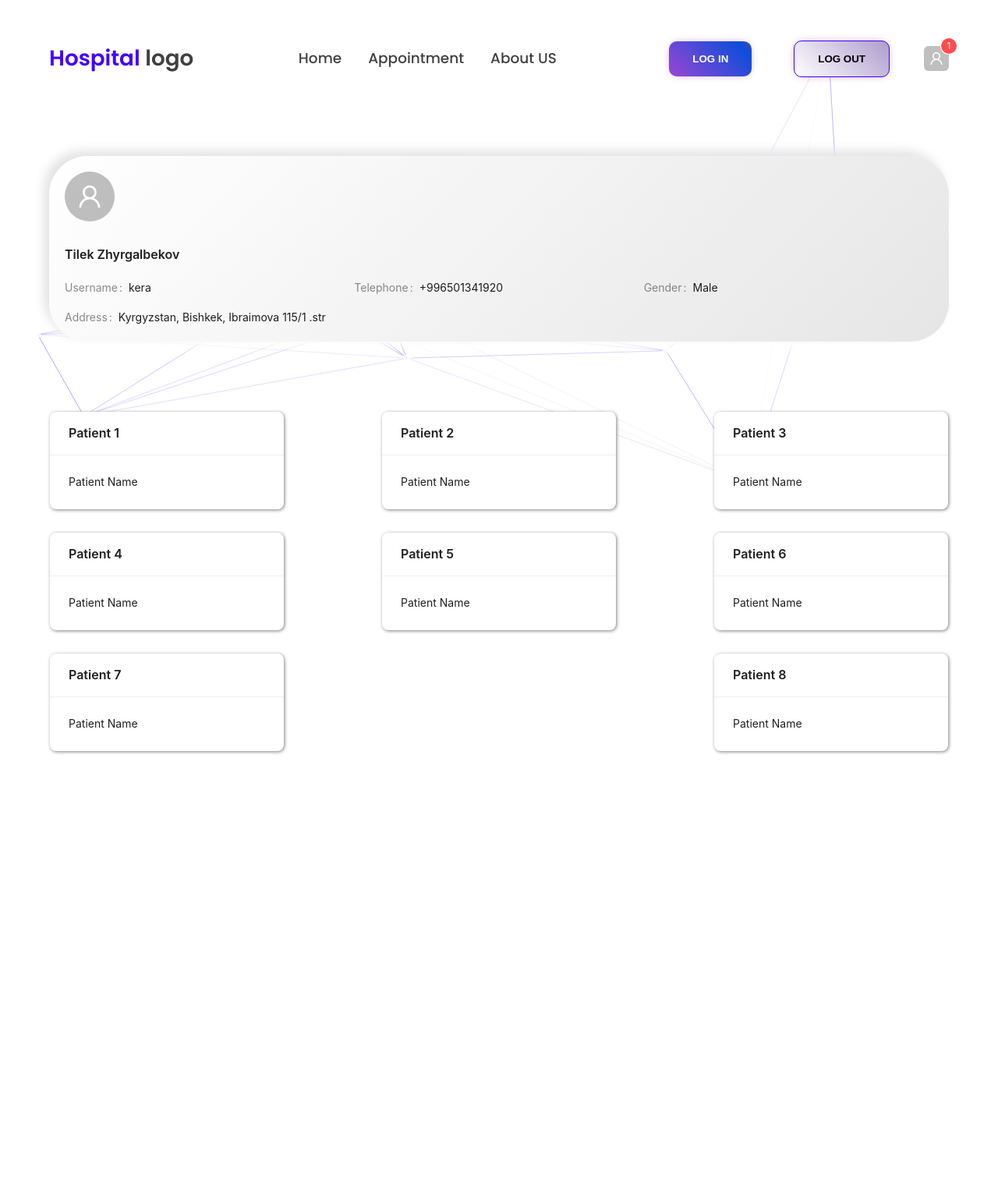
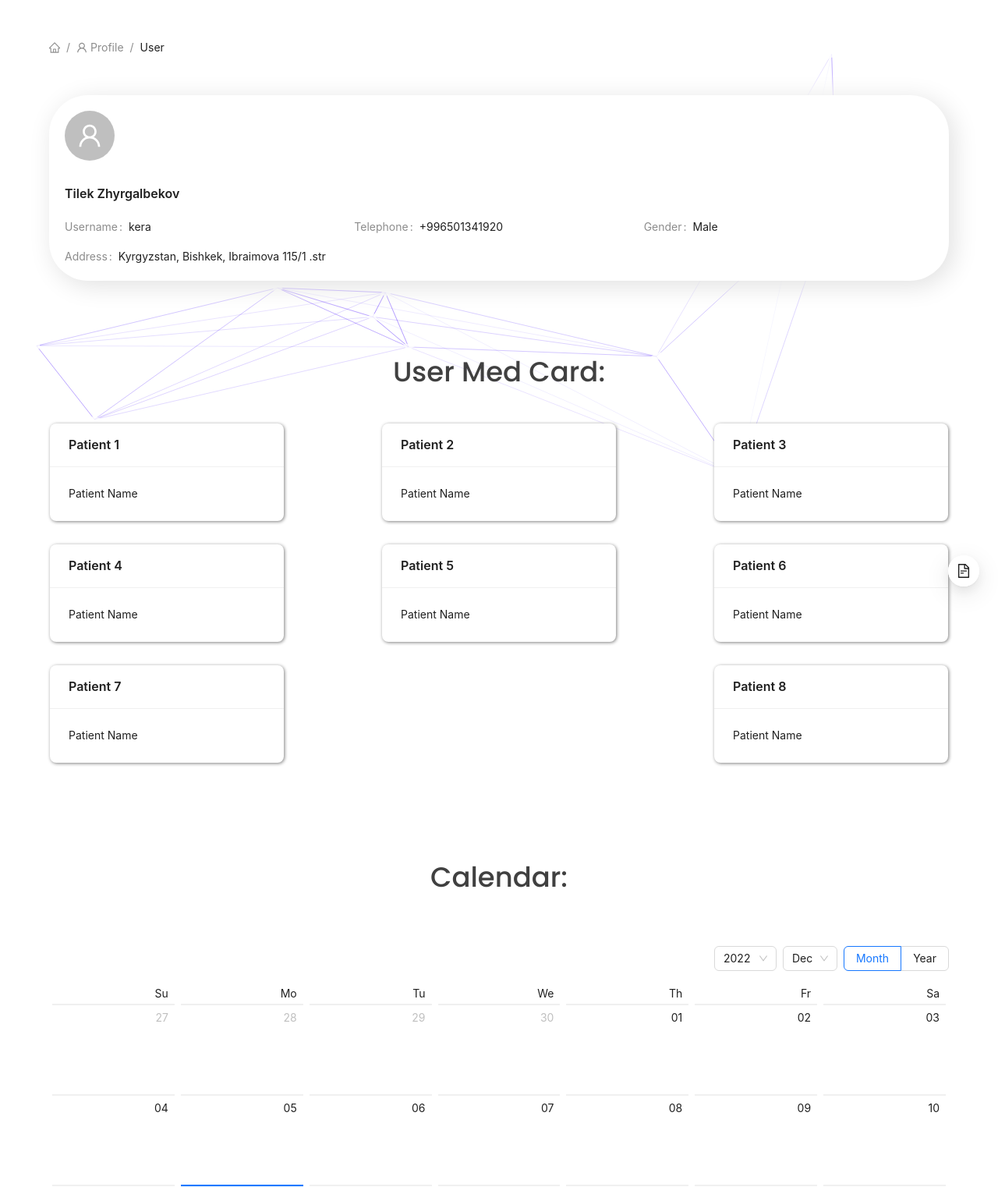
Before and after one commit to keraemoe/med-app, a React app: page /profile in a window 1280 px wide. Shown: the top 1522 px of the page at 78% size. Before the commit the page ends 993 px from the top, so only its background shows below. Built offline with nearby package versions, Linux system fonts and the light colour scheme.

Commit message:
add: calendar profile

```diff
--- a/src/Pages/Profile.jsx
+++ b/src/Pages/Profile.jsx
@@ -28,7 +28,6 @@ const Profile = () => {
 
     return (
         <div>
-            <LayoutHeader />
             <ProfilePage/>
             <ParticlesContainer />
             {
--- a/src/components/ProfileComponents/ProfilePage.jsx
+++ b/src/components/ProfileComponents/ProfilePage.jsx
@@ -1,12 +1,25 @@
 import React from 'react';
-import { Card, Descriptions, Avatar } from 'antd';
-import { UserOutlined } from '@ant-design/icons';
+import { Card, Descriptions, Avatar, Breadcrumb, Calendar } from 'antd';
+import { UserOutlined, HomeOutlined } from '@ant-design/icons';
 
 import s from './profilepage.module.css'
 
 const ProfilePage = () => {
+    const onPanelChange = (value, mode) => {
+        console.log(value.format('YYYY-MM-DD'), mode);
+    };
     return (
         <div className={s.container}>
+            <Breadcrumb className={s.items}>
+                <Breadcrumb.Item href="/">
+                    <HomeOutlined />
+                </Breadcrumb.Item>
+                <Breadcrumb.Item href="profile">
+                    <UserOutlined />
+                    <span>Profile</span>
+                </Breadcrumb.Item>
+                <Breadcrumb.Item>User</Breadcrumb.Item>
+            </Breadcrumb>
             <div className={s.user}>
                 <Avatar className={s.ava} size={64} icon={<UserOutlined />} />
                 <Descriptions title="Tilek Zhyrgalbekov">
@@ -18,6 +31,7 @@ const ProfilePage = () => {
                     </Descriptions.Item>
                 </Descriptions>
             </div>
+            <h1 className={s.usermed}>User Med Card:</h1>
             <div className={s.med_card}>
                 <Card className={s.card} title="Patient 1" bordered={false} style={{ width: 300 }}>
                     <span>Patient Name</span>
@@ -44,6 +58,8 @@ const ProfilePage = () => {
                     <span>Patient Name</span>
                 </Card>
             </div>
+            <h1 className={s.calendar}>Calendar:</h1>
+            <Calendar className={s.items} onPanelChange={onPanelChange} />
         </div>
     );
 };
--- a/src/components/ProfileComponents/profilepage.module.css
+++ b/src/components/ProfileComponents/profilepage.module.css
@@ -7,8 +7,8 @@
   margin: 50px 63px 90px 63px;
   padding: 20px;
   border-radius: 50px;
-  background: linear-gradient(315deg, #e6e6e6, #ffffff);
-  box-shadow: -7px -7px 14px #e3e3e3, 7px 7px 14px #ffffff;
+  background: #ffffff;
+  box-shadow: 6px 6px 33px #e0e0e0, -6px -6px 33px #ffffff;
 }
 .med_card {
   width: 90%;
@@ -35,3 +35,31 @@
 .ava {
   margin-bottom: 30px;
 }
+
+.items {
+  margin: 50px 63px 50px 63px;
+}
+
+.usermed {
+  margin: 0 63px 40px 63px;
+  display: flex;
+  justify-content: center;
+  font-family: "Poppins";
+  font-style: normal;
+  font-weight: 500;
+  font-size: 35.4513px;
+  line-height: 53px;
+  color: #404040;
+}
+
+.calendar {
+  margin-top: 90px;
+  display: flex;
+  justify-content: center;
+  font-family: "Poppins";
+  font-style: normal;
+  font-weight: 500;
+  font-size: 35.4513px;
+  line-height: 53px;
+  color: #404040;
+}
--- a/src/containers/App/App.js
+++ b/src/containers/App/App.js
@@ -1,9 +1,11 @@
 import React from "react";
 import Rout from "../../Routes/Routes";
+import { FloatButton } from "antd";
 
 function App() {
   return (
     <div>
+      <FloatButton tooltip={<div>Help!</div>} />
       <Rout />
     </div>
   );
```
